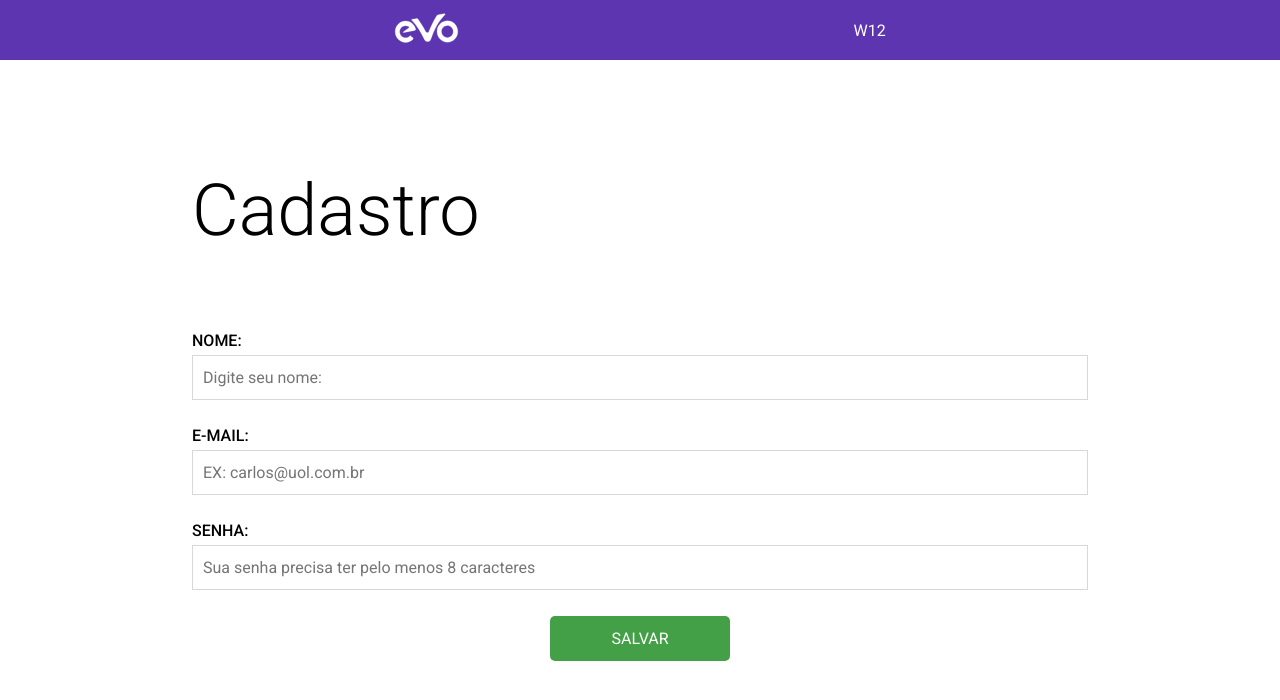
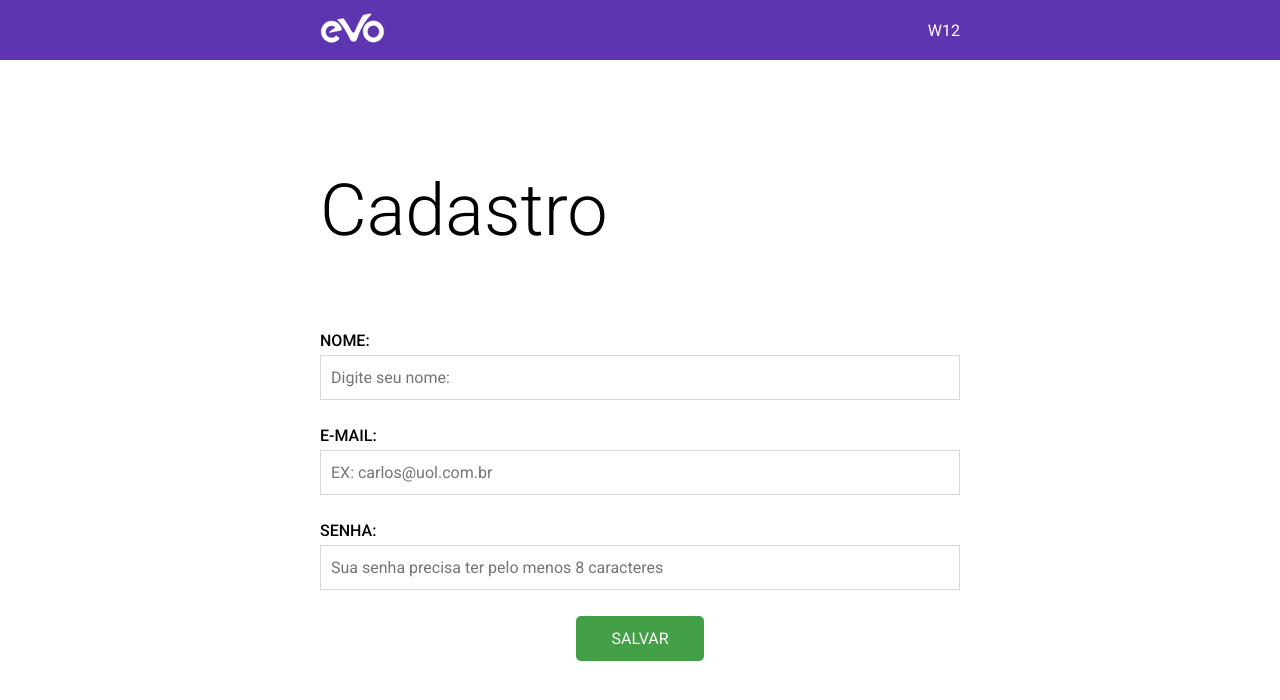
Before and after one commit to arthuralvesc/abc-evo, an Angular app: page / in a window 1280 px wide. Shown: the top 700 px of the page. Built offline with nearby package versions, Linux system fonts and the light colour scheme.

Commit message:
improve responsiveness

```diff
--- a/src/app/components/header/header.component.css
+++ b/src/app/components/header/header.component.css
@@ -5,10 +5,17 @@
     width: 100%;
     display: flex;
     flex-direction: row;
-    justify-content: space-evenly;
+    justify-content: space-between;
+    padding: 0 20%;
     align-items: center;
 }
 
 .header-container > .header-logo > img {
     height: 30px;
 }
+
+@media (min-width: 768px) {
+    .header-container{
+        padding: 0 25%;
+    }
+}
--- a/src/app/pages/home/home.component.css
+++ b/src/app/pages/home/home.component.css
@@ -1,5 +1,11 @@
 .home-page-container {
     display: flex;
     flex-direction: column;
-    margin: 60px 15%;
+    margin: 60px 20%;
 }
+
+@media (min-width: 768px) {
+    .home-page-container{
+        margin: 60px 25%;
+    }
+}
--- a/src/app/pages/register/register.component.css
+++ b/src/app/pages/register/register.component.css
@@ -1,9 +1,15 @@
 .register-page-container {
     display: flex;
     flex-direction: column;
-    margin: 60px 15%;
+    margin: 60px 20%;
 }
 
 app-title {
     margin-bottom: 30px;
 }
+
+@media (min-width: 768px) {
+    .register-page-container{
+        margin: 60px 25%;
+    }
+}
```
Also changed, not shown: 6 other files (tests, documents, lock files or other folders).
